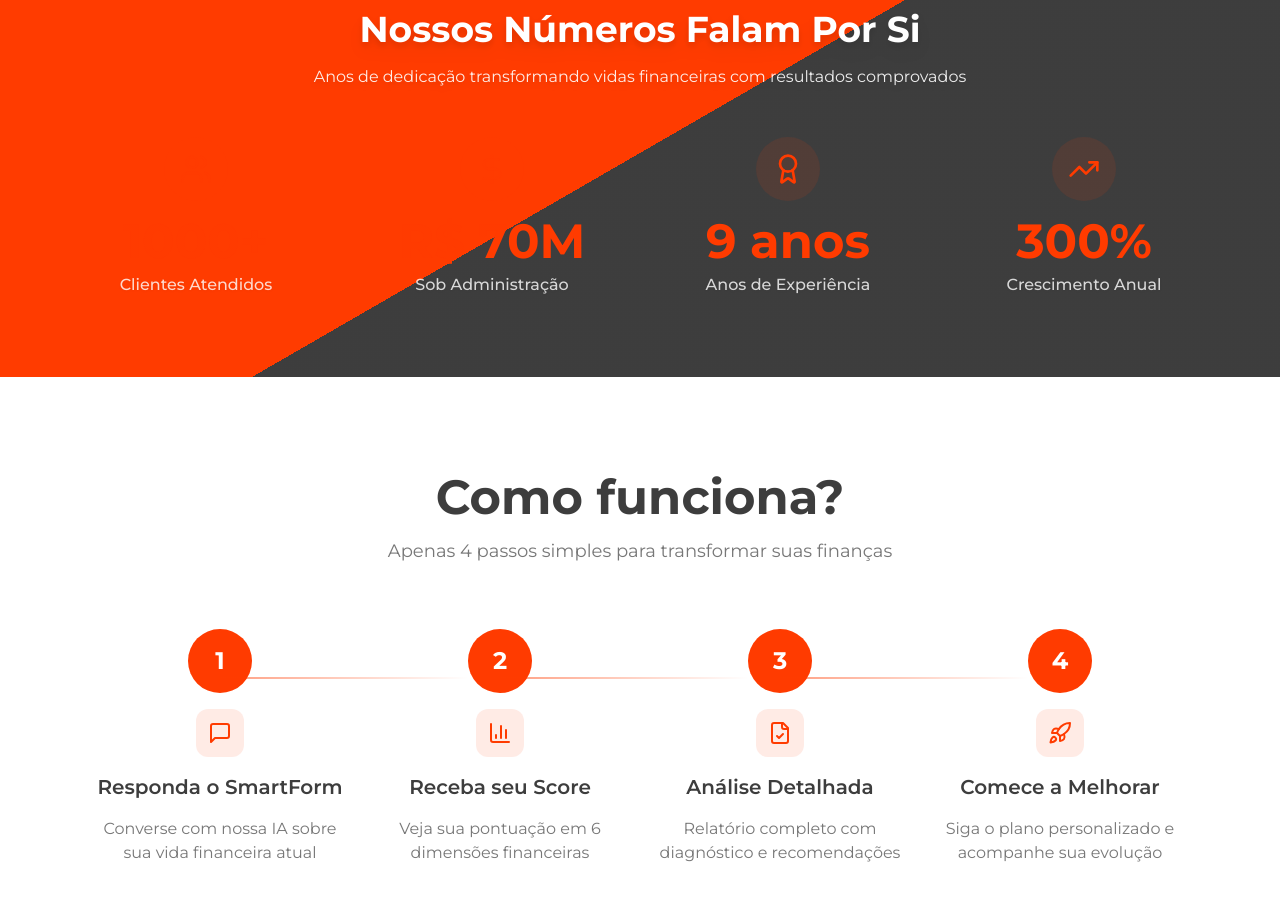
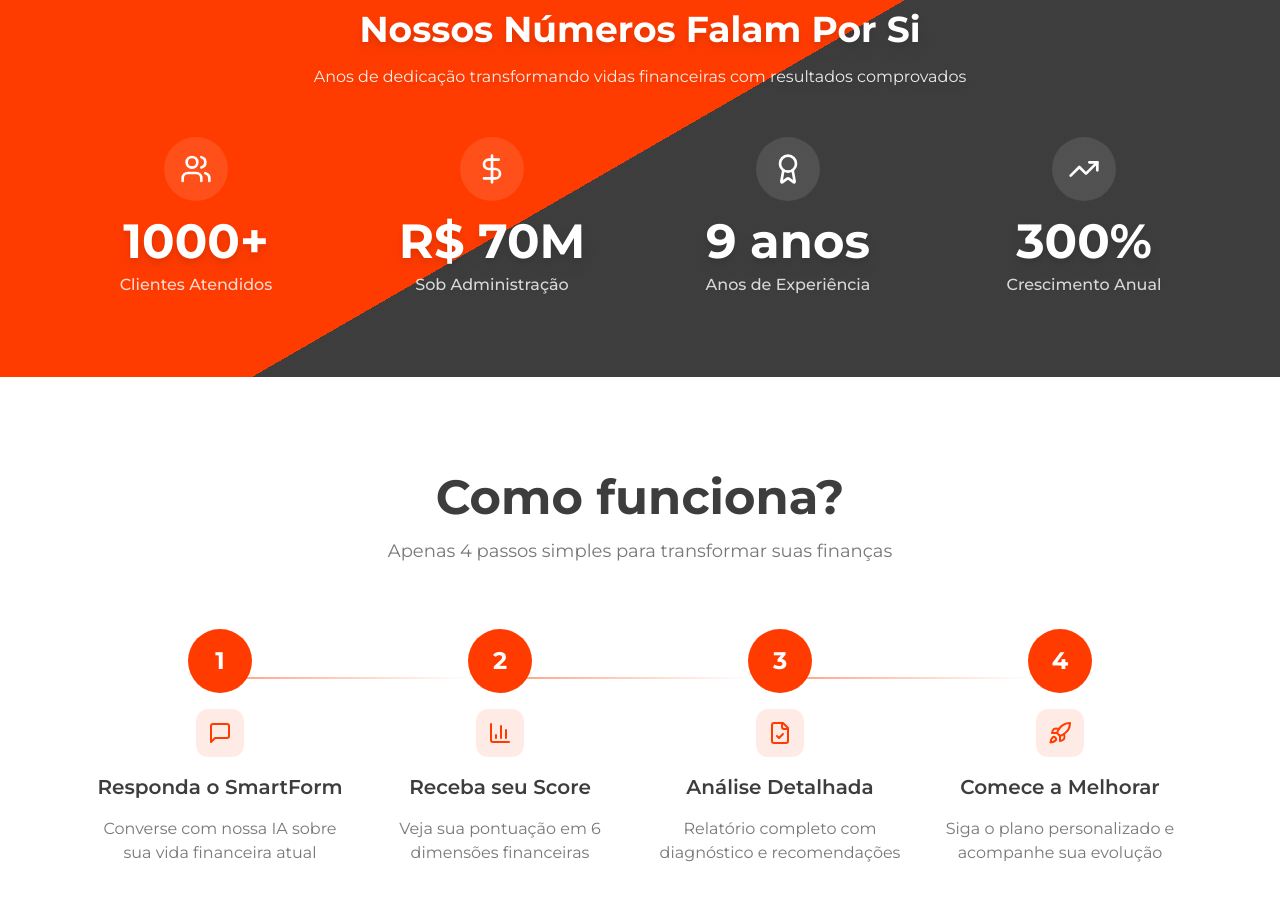
Before and after one commit to steinhauserhzs/express-score-ai, a React (Vite) app: page / in a window 1280 px wide. Shown: the part 1775-2676 px from the top of the page. Built offline with nearby package versions, Linux system fonts and the light colour scheme.

Commit message:
Fix Stats component text color

```diff
--- a/src/components/sections/Stats.tsx
+++ b/src/components/sections/Stats.tsx
@@ -60,10 +60,10 @@ function StatItem({ icon: Icon, value, label, suffix = "" }: StatItemProps) {
 
   return (
     <div ref={elementRef} className="text-center animate-fade-in">
-      <div className="inline-flex items-center justify-center w-16 h-16 rounded-full bg-primary/10 mb-4">
-        <Icon className="h-8 w-8 text-primary" />
+      <div className="inline-flex items-center justify-center w-16 h-16 rounded-full bg-white/10 mb-4">
+        <Icon className="h-8 w-8 text-white" />
       </div>
-      <div className="text-4xl md:text-5xl font-bold text-primary mb-2">
+      <div className="text-4xl md:text-5xl font-bold text-white drop-shadow-lg mb-2">
         {displayValue}
       </div>
       <p className="text-white/80 drop-shadow-sm font-medium">{label}</p>
```
